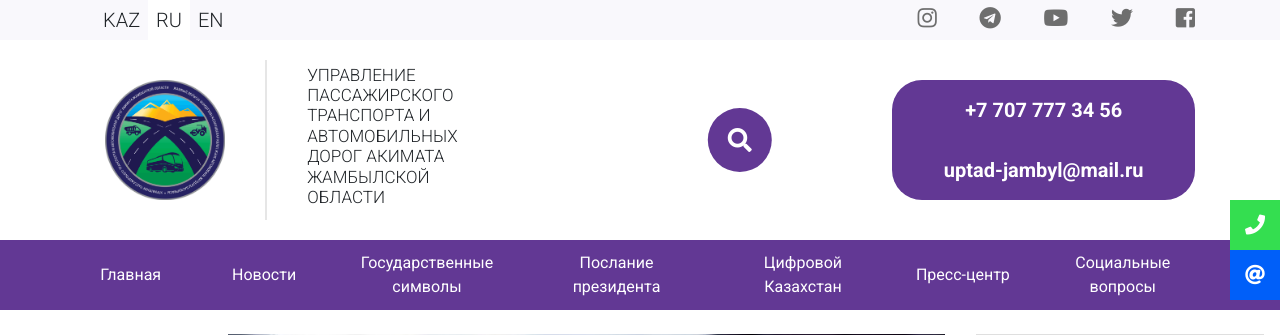
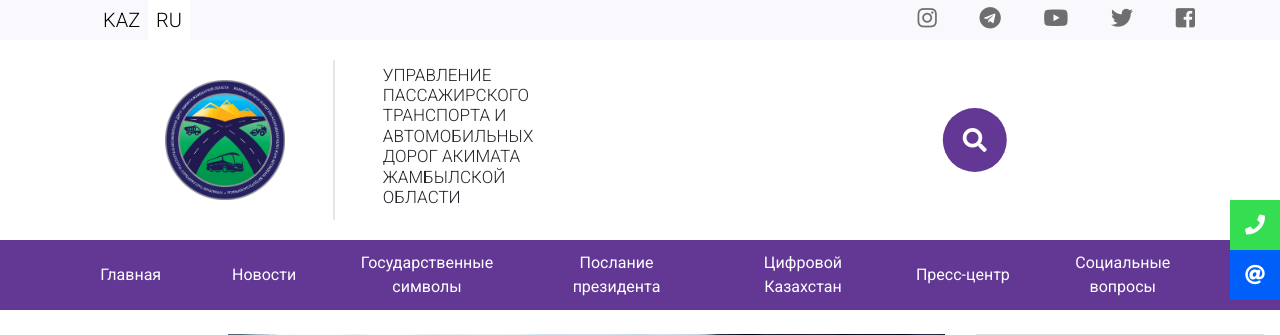
Before and after one commit to Donchidzee/uptad-jambyl, a PHP site: page / in a window 1280 px wide. Shown: the top 335 px of the page. Run offline with PHP 8.4, Linux system fonts and the light colour scheme; style sheets or scripts are compiled from the project's sources; some libraries are stand-ins or nearby versions.

Commit message:
Delete contact-container

```diff
--- a/assets/scss/components/contact-container.scss
+++ /dev/null
@@ -1,27 +0,0 @@
-.contact-container {
-    width: 30%;
-    $transtition-time: 1s;
-    display: flex;
-    flex-direction: column;
-    align-items: center;
-    transition: $transtition-time;
-    border-radius: 30px;
-    background-color: $color-1;
-    cursor: pointer;
-    &__text {
-        width: 100%;
-        padding: 15px 20px;
-        color: white;
-        text-align: center;
-        font: {
-            size: 20px;
-            weight: bold;
-        }
-    }
-
-    &:hover {
-        transition: $transtition-time;
-        background-color: $hover-button-color;
-    }
-
-}
--- a/assets/scss/main.scss
+++ b/assets/scss/main.scss
@@ -6,7 +6,6 @@
 //@import "base/odometer-theme.scss";
 @import "components/animated-search.scss";
 @import "components/buttons.scss";
-@import "components/contact-container.scss";
 @import "components/fixed-contacts.scss";
 @import "components/go-top-top-button.scss";
 @import "components/icons.scss";
--- a/index.html
+++ b/index.html
@@ -55,9 +55,8 @@
     <div class="contact-bar container-fluid">
         <div class="contact-bar__container container">
             <div class="contact-bar__lang-switch">
-                <i class="contact-bar__kz-button contact-bar__lang-button">KAZ</i>
-                <i class="contact-bar__ru-button contact-bar__lang-button contact-bar__lang-button_active">RU</i>
-                <i class="contact-bar__en-button contact-bar__lang-button">EN</i>
+                <i class="contact-bar__kz-button contact-bar__lang-button"><a href="#">KAZ</a></i>
+                <i class="contact-bar__ru-button contact-bar__lang-button contact-bar__lang-button_active"><a href="#">RU</a></i>
             </div>
             <div class="contact-bar__contact-info hide-mobile">
                 <a href="#"><i class="fab fa-instagram small-icon contact-bar__icon instagram-icon"></i></a>
@@ -91,10 +90,7 @@
             </div>
         </div>
 
-        <div class="header__contact-container contact-container">
-            <div class="contact-container__text contact-container__phone">+7 707 777 34 56</div>
-            <div class="contact-container__text contact-container__email">uptad-jambyl@mail.ru</div>
-        </div>
+
     </header>
 
     <nav class="top-nav header__top-nav">
```
